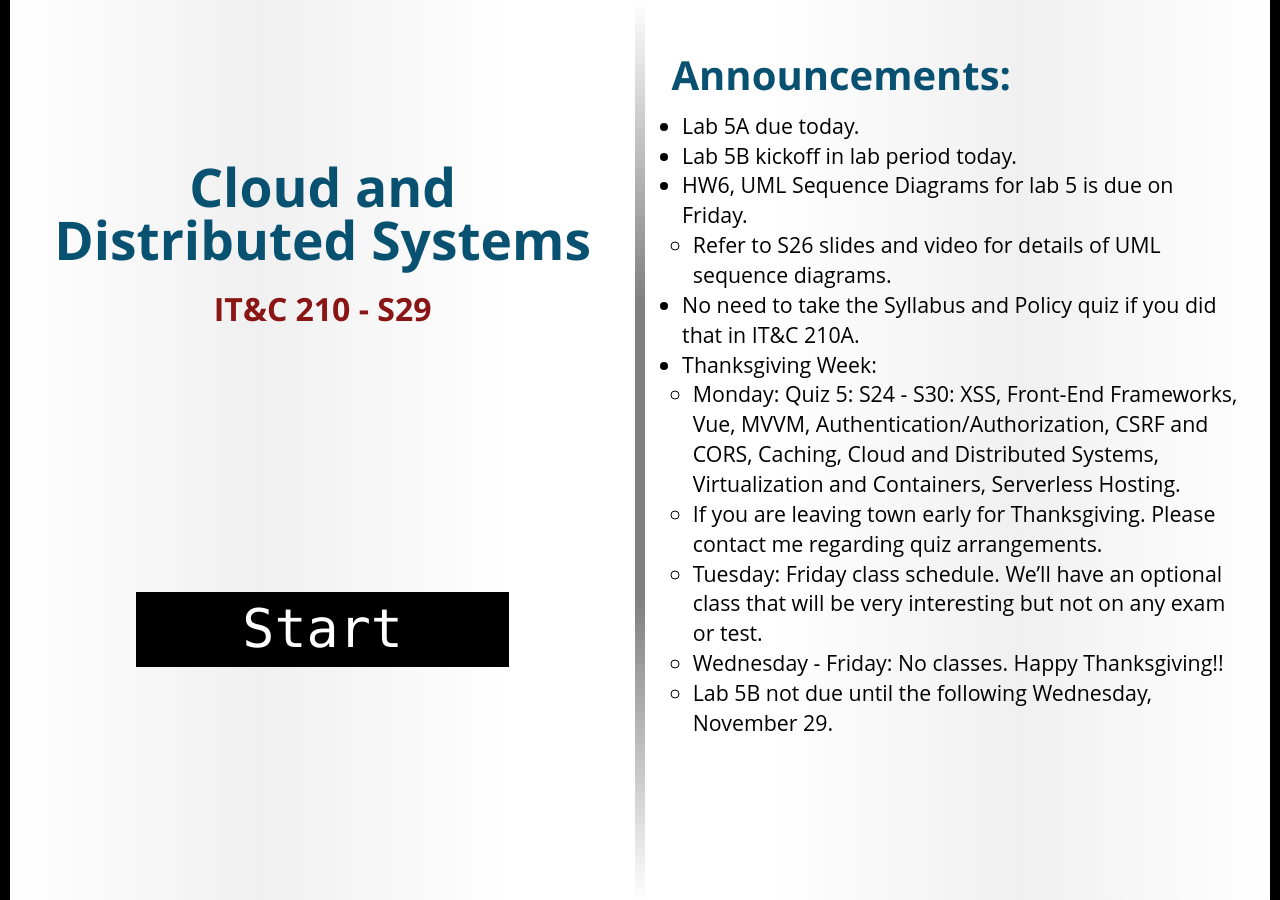
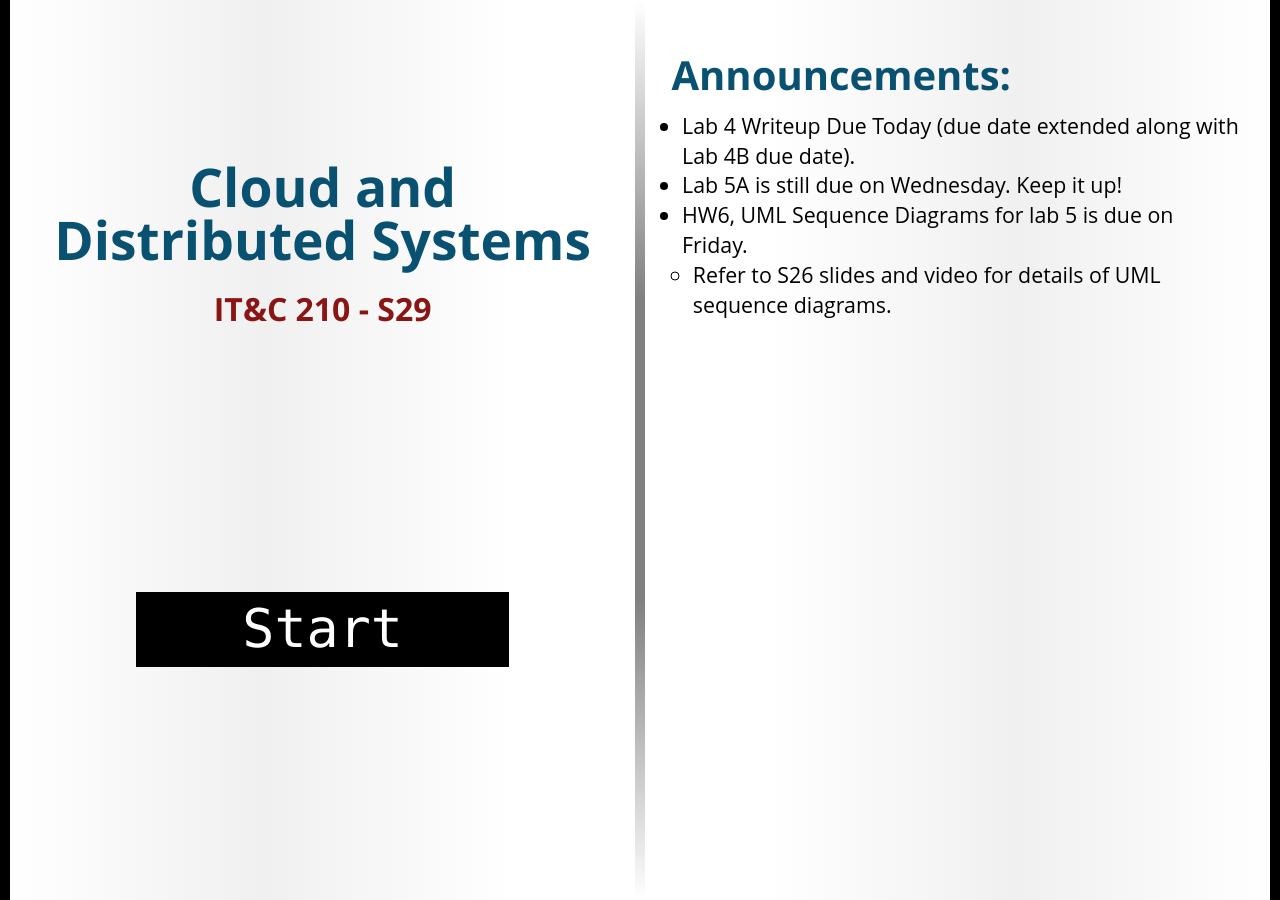
Before and after one commit to BYU-ITC-210/BYU-ITC-210.github.io, a Jekyll site: the page built from _welcome/S29.md, in a window 1280 px wide. Built offline with Jekyll 4.4.1, drawn with Linux system fonts in a browser that asks for light colours; some web fonts are replaced.

Commit message:
Welcome S29

```diff
--- a/_welcome/S29.md
+++ b/_welcome/S29.md
@@ -4,14 +4,7 @@ session: S29
 quiz: shaw
 ---
 
-* Lab 5A due today.
-* Lab 5B kickoff in lab period today.
+* Lab 4 Writeup Due Today (due date extended along with Lab 4B due date).
+* Lab 5A is still due on Wednesday. Keep it up!
 * HW6, UML Sequence Diagrams for lab 5 is due on Friday.
     * Refer to S26 slides and video for details of UML sequence diagrams.
-* No need to take the Syllabus and Policy quiz if you did that in IT&C 210A.
-* Thanksgiving Week:
-    * Monday: Quiz 5: S24 - S30: XSS, Front-End Frameworks, Vue, MVVM, Authentication/Authorization, CSRF and CORS, Caching, Cloud and Distributed Systems, Virtualization and Containers, Serverless Hosting.
-    * If you are leaving town early for Thanksgiving. Please contact me regarding quiz arrangements.
-    * Tuesday: Friday class schedule. We'll have an optional class that will be very interesting but not on any exam or test.
-    * Wednesday - Friday: No classes. Happy Thanksgiving!!
-    * Lab 5B not due until the following Wednesday, November 29.
```
